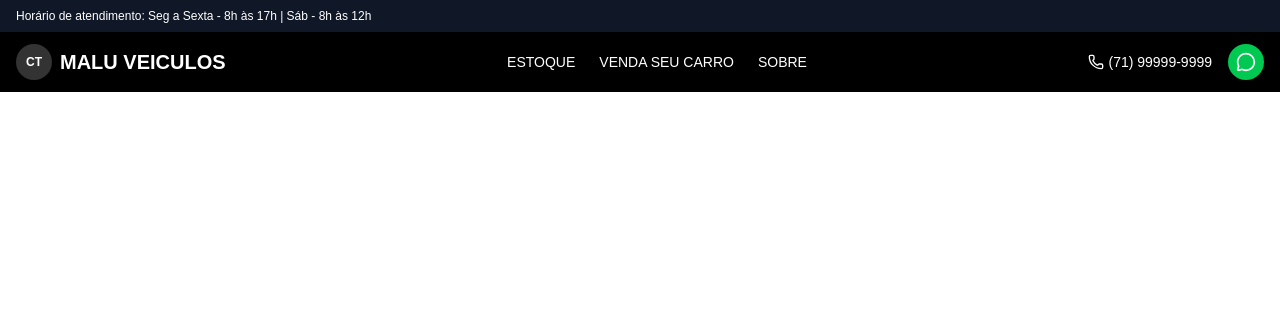
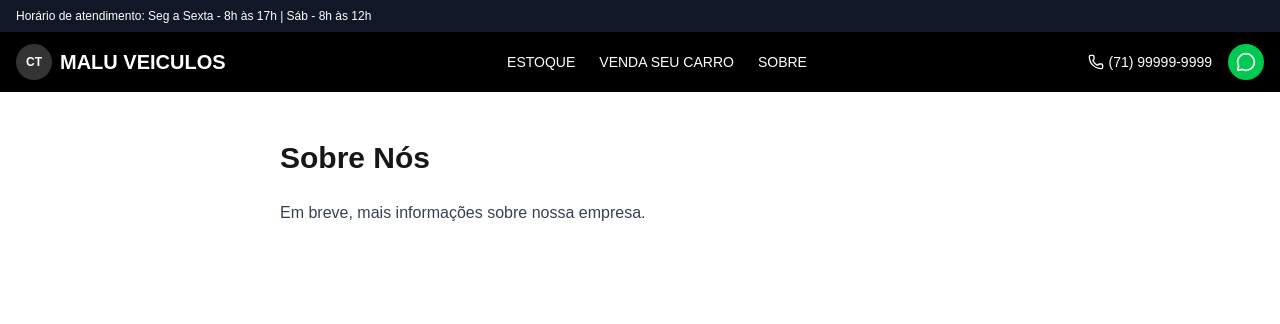
Before and after one commit to Georgexdev/site-carros, a Next.js app: page /sobre in a window 1280 px wide. Before the commit this address had no page. Shown: the top 324 px of the page. Built offline with nearby package versions, Linux system fonts and the light colour scheme; no server answers; the database is empty.

Commit message:
Cria pagina Sobre puxando texto configurado no admin

```diff
--- /dev/null
+++ b/app/sobre/page.tsx
@@ -0,0 +1,21 @@
+import { supabase } from "@/lib/supabase";
+
+export default async function Sobre() {
+  const { data: empresa } = await supabase
+    .from("empresas")
+    .select("nome, sobre")
+    .eq("nome", "Concessionária Teste")
+    .single();
+
+  const textoSobre = empresa?.sobre || "Em breve, mais informações sobre nossa empresa.";
+
+  return (
+    <main className="max-w-3xl mx-auto p-6 py-12">
+      <h1 className="text-3xl font-bold mb-6">Sobre Nós</h1>
+
+      <div className="prose text-gray-700 leading-relaxed whitespace-pre-line">
+        {textoSobre}
+      </div>
+    </main>
+  );
+}
```
